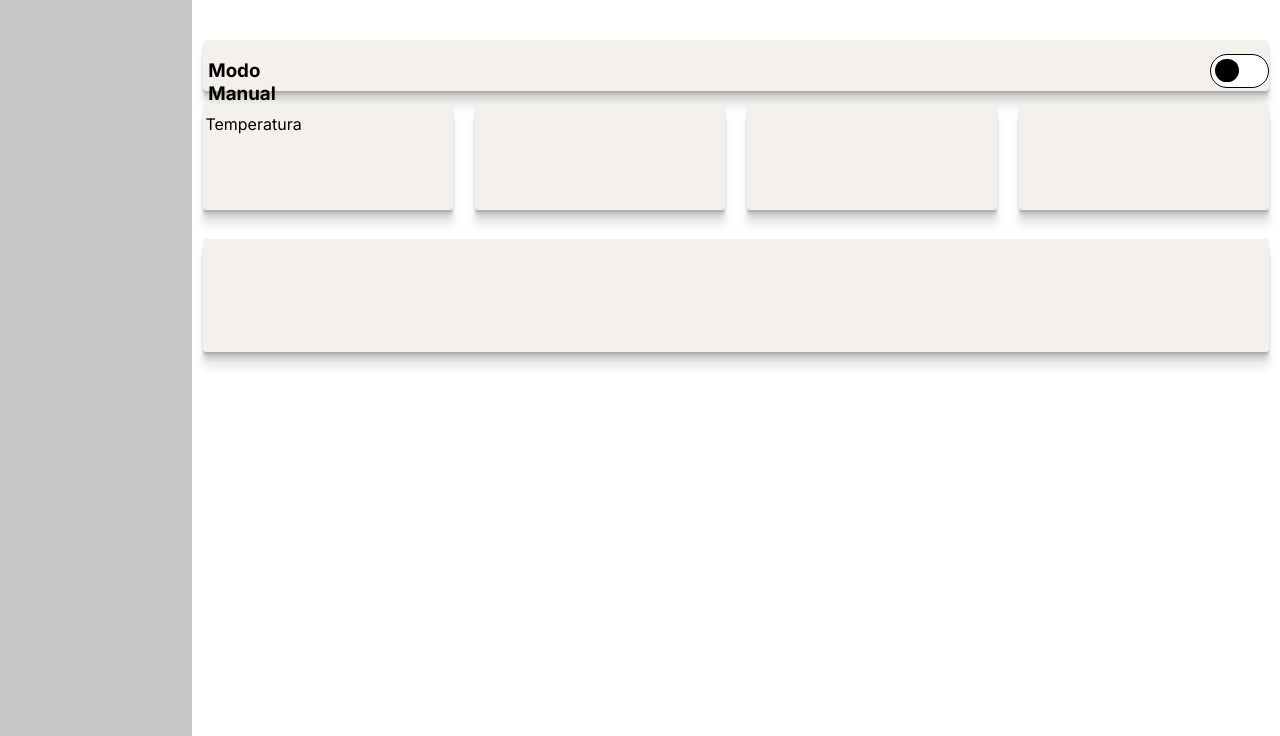
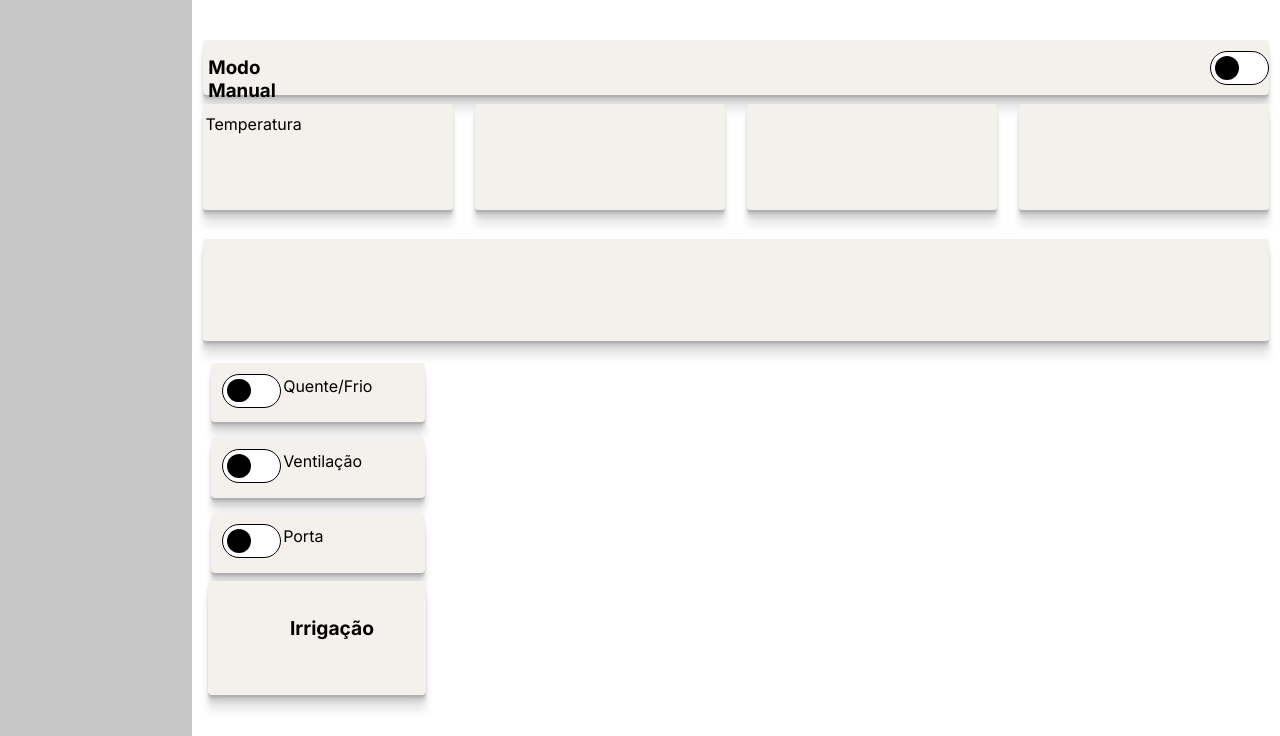
Before and after one commit to DaviCoene/Projeto-Estufa_Senai, a plain HTML site: page front-end/TelaControle.html in a window 1280 px wide. Shown: the part 64-800 px from the top of the page. Drawn offline with Linux system fonts and the light colour scheme.

Commit message:
Add files via upload

```diff
--- a/front-end/TelaControle.html
+++ b/front-end/TelaControle.html
@@ -5,6 +5,7 @@
     <meta name="viewport" content="width=device-width, initial-scale=1.0">
     <link rel="stylesheet" href="estilo/styles.css">
     <link rel="stylesheet" href="estilo/style2.css">
+    <link rel="stylesheet" href="estilo/slider.css">
     <title>Controle da estufa</title>
 </head>
 <body>
@@ -63,11 +64,57 @@
                         </div>
                     </div>
 
-                    <div class="h-30 flex">
+                    <div class="h-15 flex">
                         <div class="caixa2">
 
                         </div>
                     </div>
+
+                    <div class="h-30 column">
+                        <div class ="formatt1">
+                            <div class="formatt2" >
+                                <div class="caixa3 flex">
+                        <div class="checkbox-wrapper-64">
+                            <label class="switch">
+                              <input type="checkbox">
+                              <span class="slider"></span>
+                            </label>
+
+                        </div>
+                        <p>   Quente/Frio </p>
+                    </div></div>
+                    <div class="formatt2 ">
+                        <div class="caixa3 flex">
+                        <div class="checkbox-wrapper-64">
+                            <label class="switch">
+                              <input type="checkbox">
+                              <span class="slider"></span>
+                            </label>
+
+                        </div>
+
+                        <p>   Ventilação </p>
+                        </div>
+                    </div>
+                    <div class="formatt2">
+                        <div class="caixa3 flex">
+                        <div class="checkbox-wrapper-64">
+                            <label class="switch">
+                              <input type="checkbox">
+                              <span class="slider"></span>
+                            </label>
+
+                        </div>
+                        <p>   Porta</p>
+                    </div>
+
+
+                    </div>
+
+                </div>
+                <div class="caixa4 flex">
+                    <h4>Irrigação</h4>
+                </div>
                     </div>
             </div>
         </div>
--- a/front-end/estilo/styles.css
+++ b/front-end/estilo/styles.css
@@ -192,7 +192,7 @@ p{
 }
 
 .caixa1{
-    height: 45%;
+    height: 48%;
     width: 98%;
     background-color: #F4F1ED;
     border-radius: 4px;
@@ -203,28 +203,29 @@ p{
 }
 
 .h3{
-    margin-top: 70%;
+    margin-top: 50%;
     margin-right: 50%;
     padding-left: 50%;
     padding-top: 50%;
     padding-right: 50%;
+    font-size: clamp(1.75em,1em + 3vw, 2.5em);
 }
 
 .mediun{
-    padding-top: 1.75%;
+    padding-top: 1.5%;
     padding-left: .5%;
 
 }
 
 .itens-right{
-    margin-top: 1.25%;
+    margin-top: 1%;
     align-items: right;
     padding-left: 87.5%;
     margin-bottom: 5%;
 }
 
 .caixa2{
-    height: 50%;
+    height: 90%;
     width: 98%;
     background-color: #F4F1ED;
     border-radius: 3px;
@@ -232,4 +233,49 @@ p{
     margin-top: 1.5%;
     margin-right: 1%;
     margin-left: 1%;
+    margin-bottom: 10%;
 }
+
+.formatt1{
+    margin-top: 0.5%;
+    padding-left: 1.75%;
+    margin-bottom: 0.5%;
+    padding-top: 0.5%;
+}
+
+.formatt2{
+    margin-top: 0.75%;
+    margin-bottom: 0.75%;
+}
+
+.caixa3{
+    height: 50%;
+    width: 20%;
+    padding: 1%;
+    background-color: #F4F1ED;
+    border-radius: 4px;
+    box-shadow: rgba(0, 0, 0, 0.09) 0px 2px 1px, rgba(0, 0, 0, 0.09) 0px 4px 2px, rgba(0, 0, 0, 0.09) 0px 8px 4px, rgba(0, 0, 0, 0.09) 0px 16px 8px;
+    margin-top: 1.5%;
+
+}
+
+.caixa4{
+    height: 50%;
+    width: 20%;
+    background-color: #F4F1ED;
+    border-radius: 4px;
+    box-shadow: rgba(0, 0, 0, 0.09) 0px 2px 1px, rgba(0, 0, 0, 0.09) 0px 4px 2px, rgba(0, 0, 0, 0.09) 0px 8px 4px, rgba(0, 0, 0, 0.09) 0px 16px 8px;
+
+    margin-left: 1.5%;
+
+}
+
+.arrumar2{
+    padding-bottom: 50%;
+}
+
+h4{
+    margin-top: 16%;
+    margin-left: 37.5%;
+    font-size: larger;
+}
--- a/front-end/script.js
+++ b/front-end/script.js
@@ -0,0 +1 @@
+import { Slider } from "@/components/ui/slider"
```
Also changed, not shown: front-end/estilo/slider.css (added), front-end/estilo/style2.css (line endings or trailing spaces).
